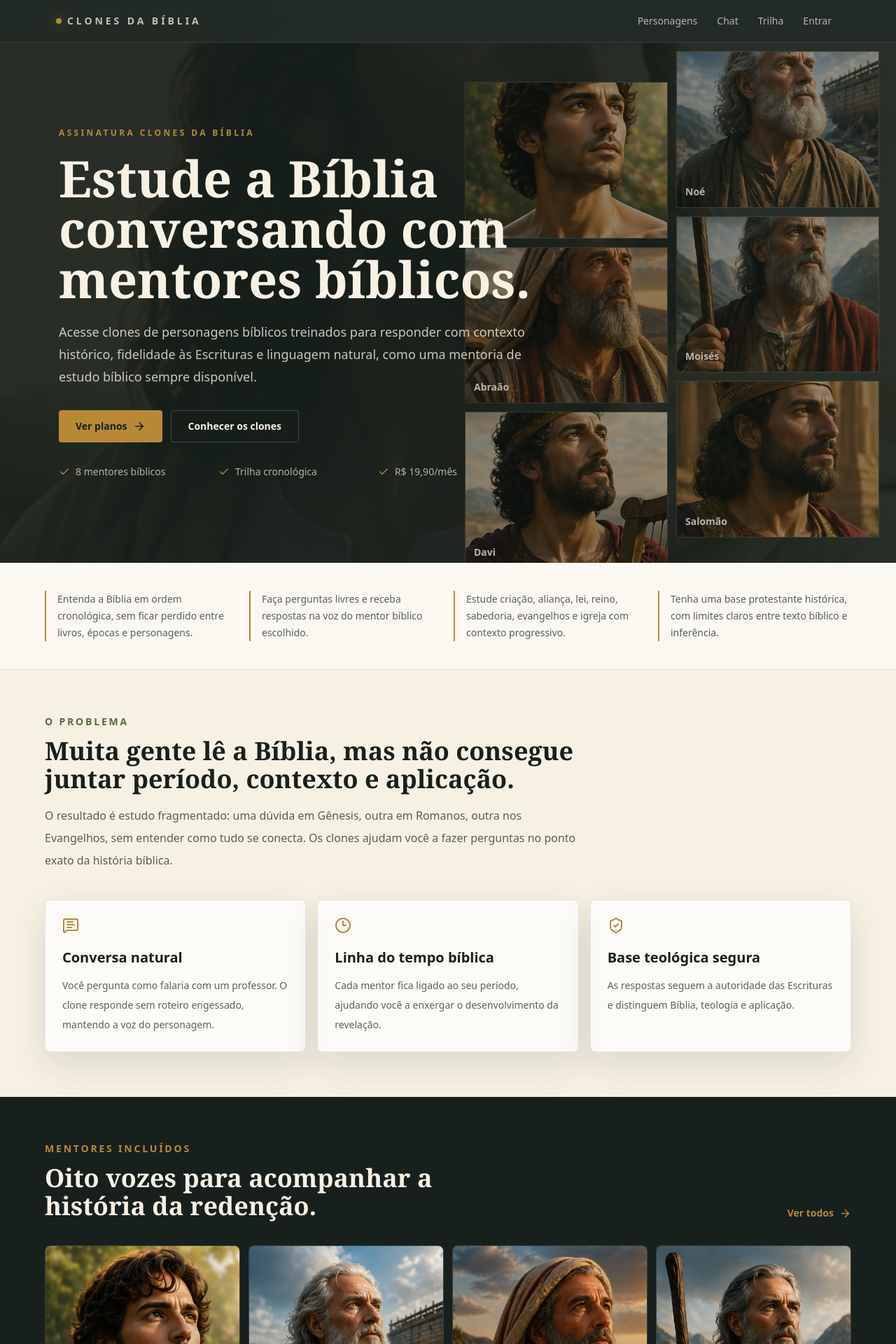
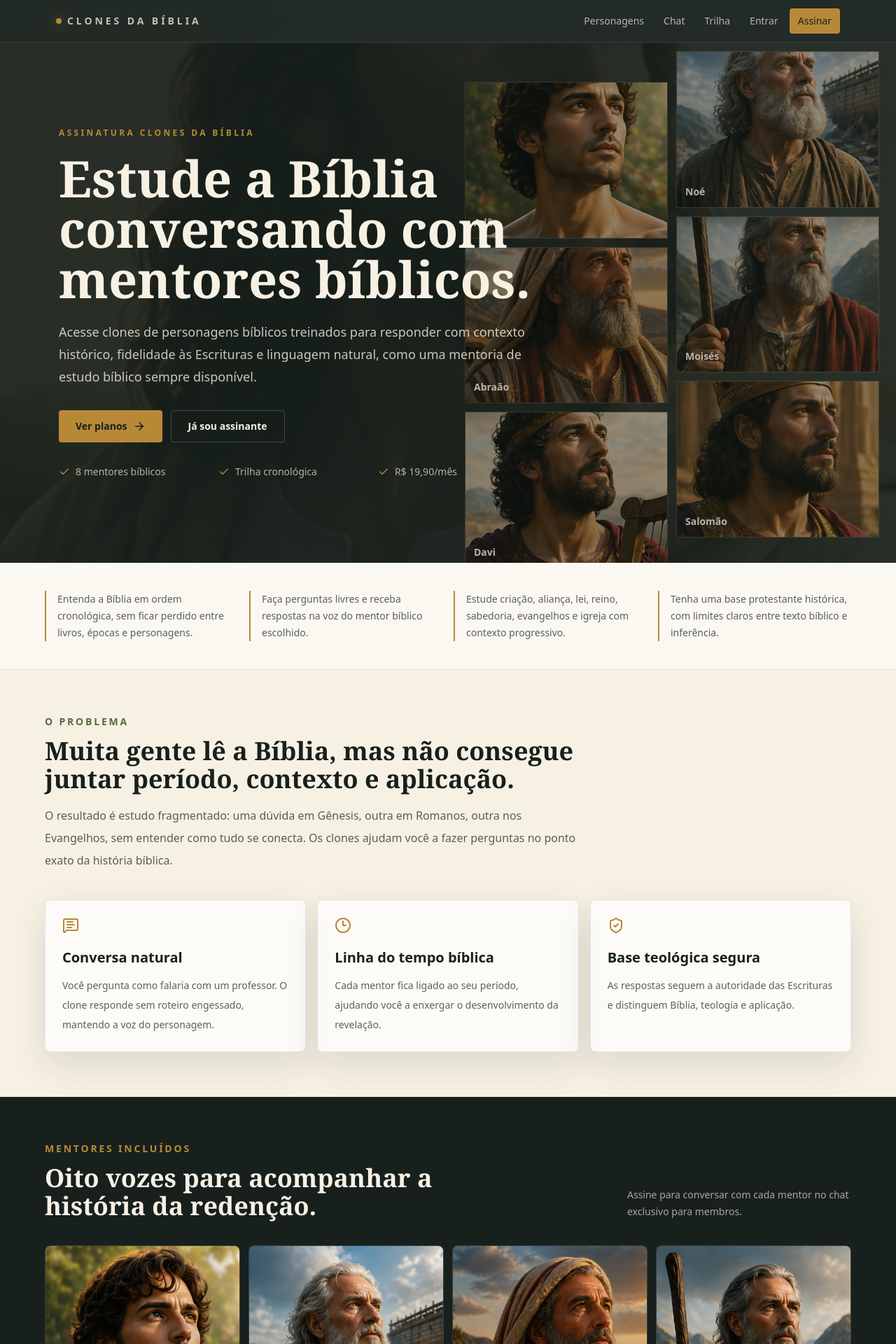
Before and after one commit to brunosandri/clones_biblicos, a Next.js app: page / in a window 1280 px wide. Shown: the top 1920 px of the page at 70% size. Built offline with nearby package versions, Linux system fonts and the light colour scheme; no server answers.

Commit message:
Separate checkout and subscriber flows

```diff
--- a/app/page.tsx
+++ b/app/page.tsx
@@ -130,10 +130,10 @@ export default function HomePage() {
                 <ArrowRight size={18} aria-hidden="true" />
               </Link>
               <Link
-                href="/personagens"
+                href="/login"
                 className="inline-flex items-center justify-center rounded border border-parchment/20 px-6 py-3 text-sm font-semibold text-parchment transition hover:border-gold hover:text-gold"
               >
-                Conhecer os clones
+                Já sou assinante
               </Link>
             </div>
             <div className="mt-8 grid max-w-2xl gap-3 text-sm text-parchment/70 sm:grid-cols-3">
@@ -203,19 +203,14 @@ export default function HomePage() {
                 Oito vozes para acompanhar a história da redenção.
               </h2>
             </div>
-            <Link
-              href="/personagens"
-              className="inline-flex items-center gap-2 text-sm font-semibold text-gold transition hover:text-parchment"
-            >
-              Ver todos
-              <ArrowRight size={17} aria-hidden="true" />
-            </Link>
+            <p className="text-sm leading-6 text-parchment/65 md:max-w-xs">
+              Assine para conversar com cada mentor no chat exclusivo para membros.
+            </p>
           </div>
           <div className="mt-9 grid grid-cols-2 gap-3 md:grid-cols-4">
             {characters.map((character) => (
-              <Link
+              <div
                 key={character.id}
-                href={`/chat?character=${character.id}`}
                 className="group relative aspect-[4/5] overflow-hidden rounded-lg border border-parchment/10 bg-white/5"
               >
                 <Image src={character.imagePath} alt="" fill sizes="25vw" className="object-cover transition duration-300 group-hover:scale-105" />
@@ -224,7 +219,7 @@ export default function HomePage() {
                   <h3 className="font-serif text-2xl font-semibold">{character.name}</h3>
                   <p className="mt-1 text-xs text-parchment/70">{character.period}</p>
                 </div>
-              </Link>
+              </div>
             ))}
           </div>
         </div>
@@ -329,10 +324,10 @@ export default function HomePage() {
               </p>
             </div>
             <Link
-              href="#planos"
+              href={monthlyCheckoutUrl}
               className="mt-5 inline-flex items-center justify-center gap-2 rounded bg-gold px-5 py-3 text-sm font-semibold text-ink transition hover:bg-parchment md:mt-0"
             >
-              Escolher plano
+              Começar agora
               <ArrowRight size={17} aria-hidden="true" />
             </Link>
           </div>
--- a/components/LayoutHeader.tsx
+++ b/components/LayoutHeader.tsx
@@ -38,9 +38,14 @@ export async function LayoutHeader() {
               </button>
             </form>
           ) : (
-            <Link className="rounded px-3 py-2 transition hover:bg-white/10 hover:text-parchment" href="/login">
-              Entrar
-            </Link>
+            <>
+              <Link className="rounded px-3 py-2 transition hover:bg-white/10 hover:text-parchment" href="/login">
+                Entrar
+              </Link>
+              <Link className="rounded bg-gold px-3 py-2 text-ink transition hover:bg-parchment" href="/#planos">
+                Assinar
+              </Link>
+            </>
           )}
         </nav>
       </div>
```
